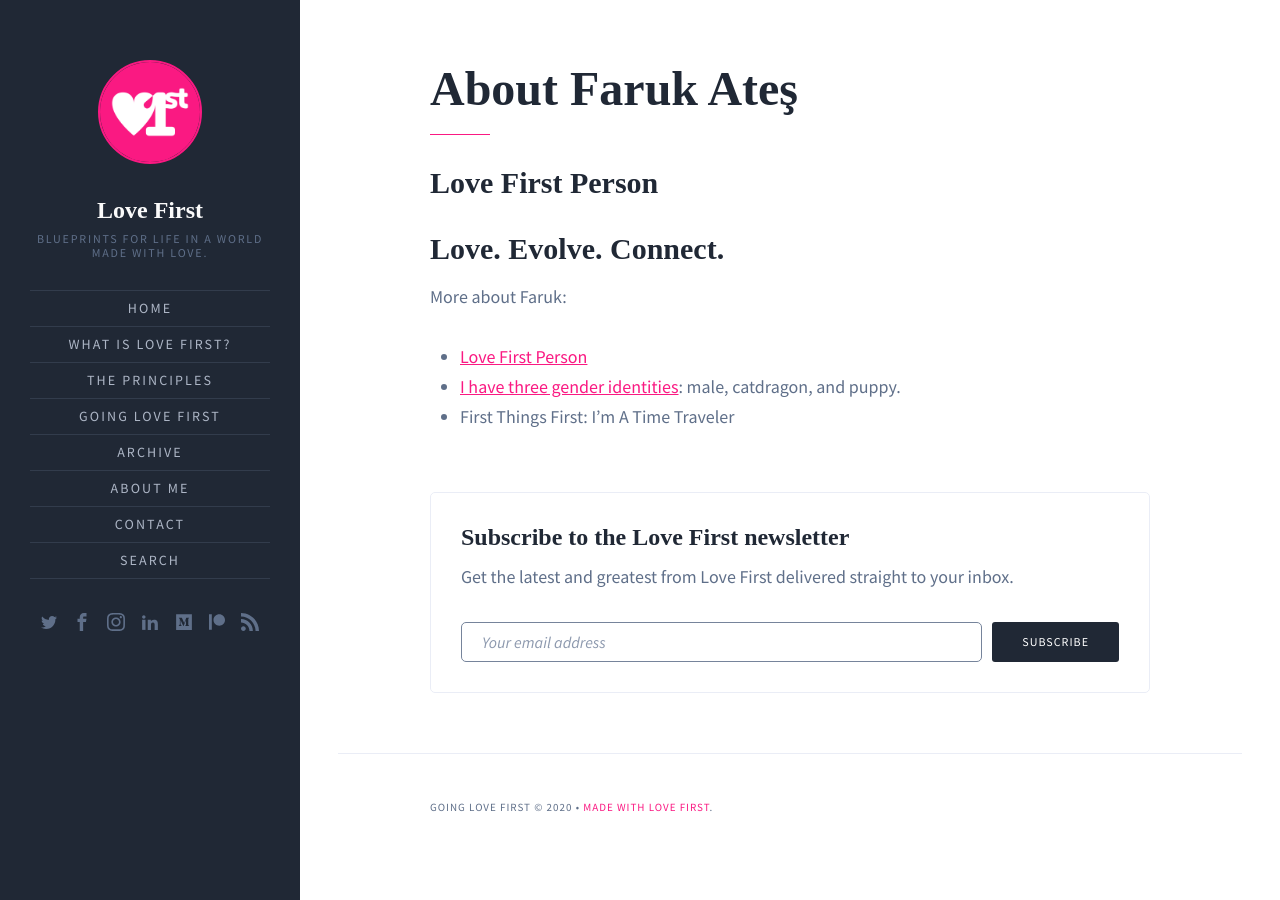
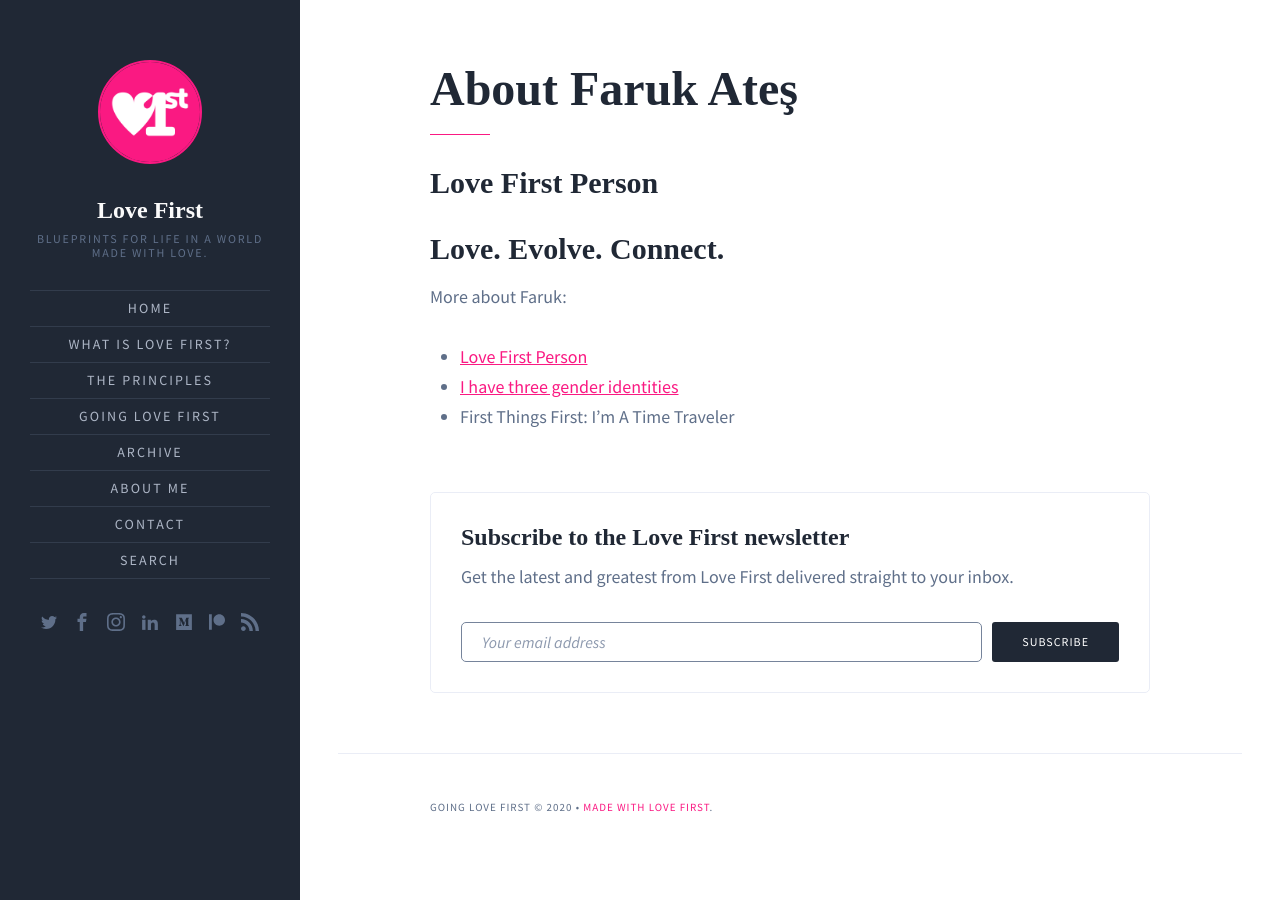
Before and after one commit to KuraFire/v1.goinglovefirst.com, a Jekyll site: the page built from about/faruk.md, in a window 1280 px wide. Built offline with Jekyll 4.4.1, drawn with Linux system fonts in a browser that asks for light colours; some web fonts are replaced.

```diff
--- a/about/faruk.md
+++ b/about/faruk.md
@@ -15,6 +15,6 @@ redirect_from:
 
 More about Faruk:
 
-* [Love First Person]({% link about/faruk/love-first-person.md %})
-* [I have three gender identities]({% link about/faruk/gender-identities.md %}): male, catdragon, and puppy.
+* [Love First Person](/about/faruk/love-first-person)
+* [I have three gender identities](/about/faruk/gender-identities) <!-- male, catdragon, and puppy -->
 * First Things First: I’m A Time Traveler
```
